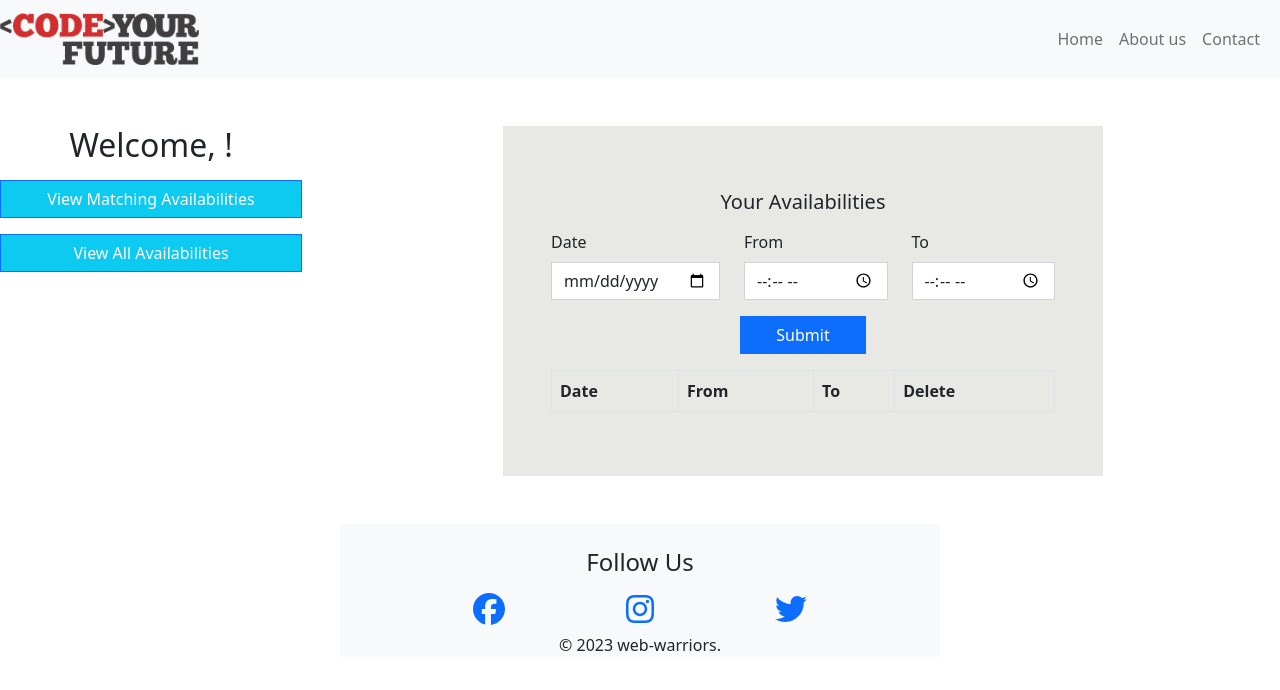
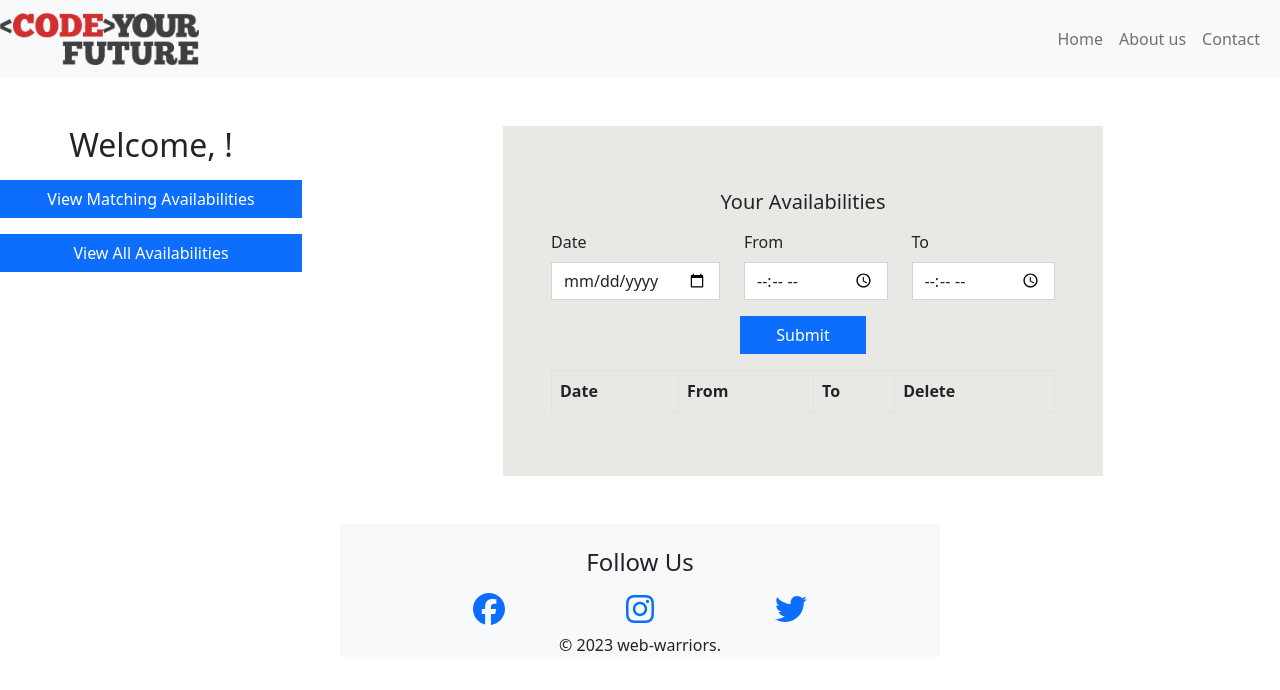
Before and after one commit to zkhing/web-warriors, a React (Create React App) app in the folder client/: page /InputAvailabilitiesPage in a window 1280 px wide. Shown: the top 690 px of the page. Built offline with nearby package versions, Linux system fonts and the light colour scheme.

Commit message:
Add hover affect

```diff
--- a/client/src/components/Heading.js
+++ b/client/src/components/Heading.js
@@ -17,7 +17,7 @@ function Heading() {
 					/>
 				</Navbar.Brand>
 				<Container className="d-flex justify-content-end">
-					<Nav href="#home" className="hover-overlay">
+					<Nav href="#home">
 						<Nav.Link href="home">Home</Nav.Link>
 						<Nav.Link href="AboutUs">About us</Nav.Link>
 						<Nav.Link href="contact">Contact</Nav.Link>
--- a/client/src/components/InputAvailabilitiesPage.js
+++ b/client/src/components/InputAvailabilitiesPage.js
@@ -96,7 +96,7 @@ const InputAvailabilitiesPage = () => {
 							style={{ textDecoration: "none" }}
 						>
 							<Button
-								className="bg-info d-grid gap-2 col-12 mx-auto m-3"
+								className="d-grid gap-2 col-12 mx-auto m-3"
 								type="submit"
 							>
 								View Matching Availabilities
@@ -106,7 +106,7 @@ const InputAvailabilitiesPage = () => {
 							to="/ViewAllAvailabilities"
 							style={{ textDecoration: "none" }}
 						>
-							<Button className="bg-info d-grid gap-2 col-12 mx-auto m-3" type="submit">
+							<Button className="d-grid gap-2 col-12 mx-auto m-3" type="submit">
 								View All Availabilities
 							</Button>
 						</Link>
--- a/client/src/components/LoginPage.css
+++ b/client/src/components/LoginPage.css
@@ -40,6 +40,15 @@
   margin-bottom: 20px;
 }
 
+
+/* ------------hover navbar and button----------- */
+.navbar-nav .nav-link:hover, .btn:hover {
+  color:#FFFFFF;
+  background-color: #EE4344;
+}
+
+
+
 @media (max-width: 767px) {
   .login_page {
     padding-top: 50px;
--- a/client/src/components/LoginPage.js
+++ b/client/src/components/LoginPage.js
@@ -48,6 +48,7 @@ function LoginPage() {
 					</Form.Group>
 
 					<Button
+						variant="outline-danger"
 						className="d-grid gap-2 col-6 mx-auto mt-3"
 						type="submit"
 					>
```
